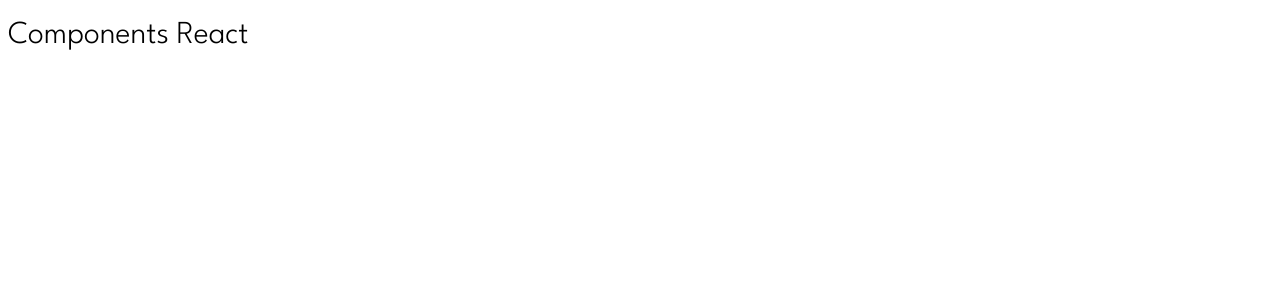
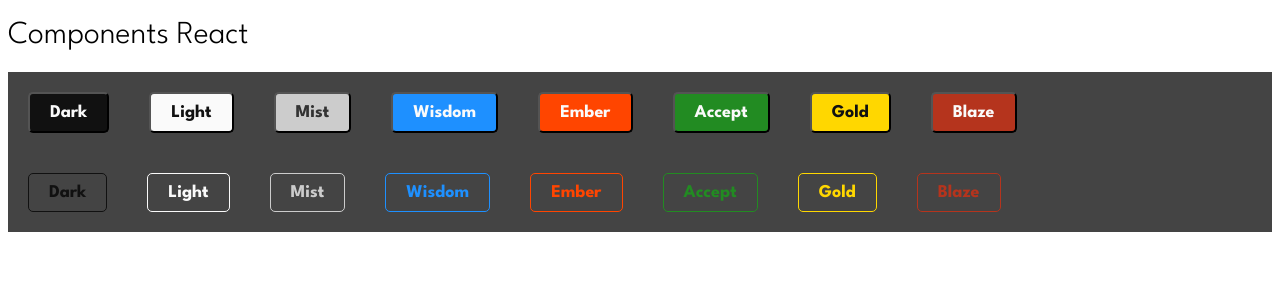
Before and after one commit to Nimira43/Components-React, a React (Create React App) app: page / in a window 1280 px wide. Shown: the top 300 px of the page. Built offline with nearby package versions, Linux system fonts and the light colour scheme.

Commit message:
Created 16 buttons colour schemes - 8 solid, 8 outline. The 8 themes are Dark, Light, Mist, Wisdom, Ember, Accept, Gold, Blaze.

```diff
--- a/src/App.js
+++ b/src/App.js
@@ -1,6 +1,33 @@
+import Button from './Button'
+import './index.css'
+
 function App() {
   return (
-    <h1>Components React</h1>
+    <>
+      <h1>Components React</h1>
+      <div className='solid'>
+        {/* <Button /> */}
+        <button className='btn-dark'>Dark</button>
+        <button className='btn-light'>Light</button>
+        <button className='btn-mist'>Mist</button>
+        <button className='btn-wisdom'>Wisdom</button>
+        <button className='btn-ember'>Ember</button>
+        <button className='btn-accept'>Accept</button>
+        <button className='btn-gold'>Gold</button>
+        <button className='btn-blaze'>Blaze</button>
+      </div>
+      <div className='outline'>
+        <button className='btn-dark-outline'>Dark</button>
+        <button className='btn-light-outline'>Light</button>
+        <button className='btn-mist-outline'>Mist</button>
+        <button className='btn-wisdom-outline'>Wisdom</button>
+        <button className='btn-ember-outline'>Ember</button>
+        <button className='btn-accept-outline'>Accept</button>
+        <button className='btn-gold-outline'>Gold</button>
+        <button className='btn-blaze-outline'>Blaze</button>
+      </div>
+    </>
+
   )
 }
 
--- a/src/index.css
+++ b/src/index.css
@@ -4,3 +4,104 @@
   font-family: 'League Spartan', sans-serif;
   font-weight: 300;
 }
+
+.outline, .solid {
+  background-color: #444;
+}
+
+button {
+  border-radius: 5px;
+  margin: 20px;
+  padding: 10px 20px;
+  font-size: 18px;
+  font-weight: bold;
+  outline: none;
+}
+
+/* Dark */
+.btn-dark {
+  background-color: #111;
+  color: #fafafa;
+}
+.btn-dark-outline {
+  border: 1px solid #111;
+  color: #111;
+  background-color: transparent;
+}
+
+/* Light */
+.btn-light {
+  background-color: #fafafa;
+  color: #111;
+}
+.btn-light-outline {
+  border: 1px solid #fafafa;
+  color: #fafafa;
+  background-color: transparent;
+}
+
+/* Mist */
+.btn-mist {
+  background-color: #ccc;
+  color: #333;
+}
+.btn-mist-outline {
+  border: 1px solid #ccc;
+  color: #ccc;
+  background-color: transparent;
+}
+
+/* Wisdom */
+.btn-wisdom {
+  background-color: #1e90ff;
+  color: #fafafa;
+}
+.btn-wisdom-outline {
+  border: 1px solid #1e90ff;
+  color: #1e90ff;
+  background-color: transparent;
+}
+
+/* Gold */
+.btn-gold {
+  background-color: #ffd700;
+  color: #111;
+}
+.btn-gold-outline {
+  border: 1px solid #ffd700;
+  color: #ffd700;
+  background-color: transparent;
+}
+
+  /* Ember */
+.btn-ember {
+  background-color: #ff4500;
+  color: #fafafa;
+}
+.btn-ember-outline {
+  border: 1px solid #ff4500;
+  color: #ff4500;
+  background-color: transparent;
+}
+
+/* Accept */
+.btn-accept {
+  background-color: #228b22;
+  color: #fafafa;
+}
+.btn-accept-outline {
+  border: 1px solid #228b22;
+  color: #228b22;
+  background-color: transparent;
+}
+
+/* Blaze */
+.btn-blaze {
+ background-color: #b5341d;
+  color: #fafafa;
+}
+.btn-blaze-outline {
+  border: 1px solid #b5341d;
+  color: #b5341d;
+  background-color: transparent;
+}
```
